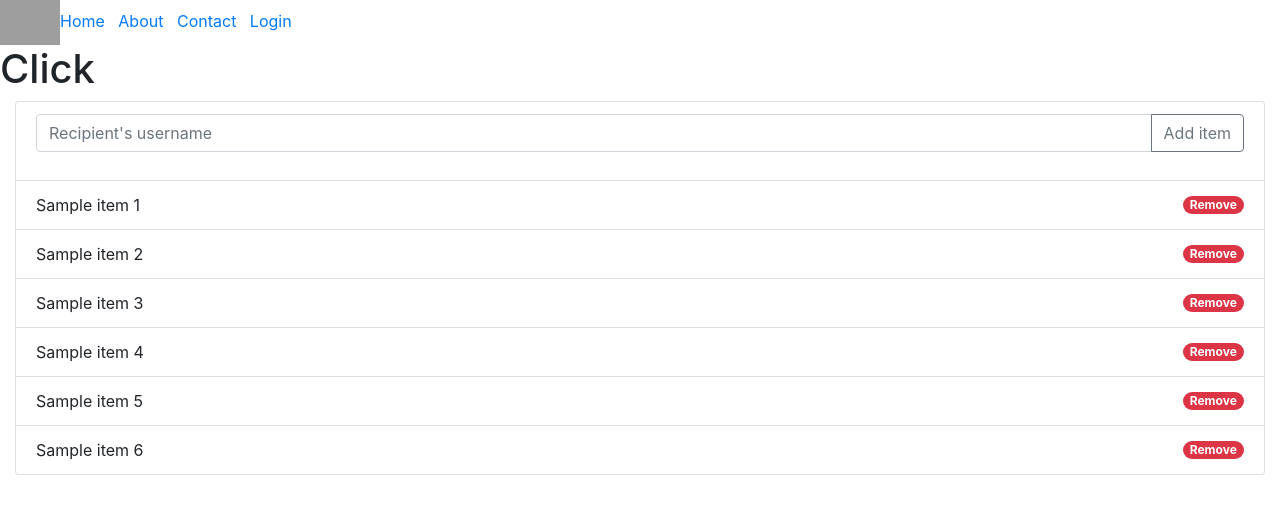
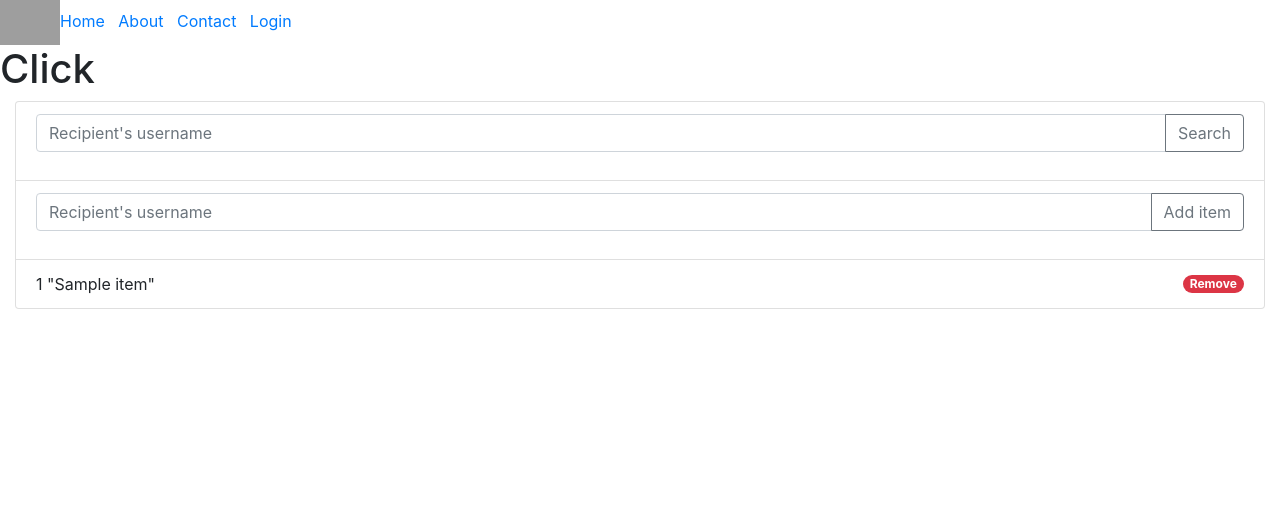
Before and after one commit to Manoj-kushwah/angular_class_2019_11_06, an Angular app: page / in a window 1280 px wide. Shown: the top 514 px of the page. Built offline with nearby package versions, Linux system fonts and the light colour scheme; grey boxes are pictures that could not be loaded.

Commit message:
List filter implemented.

```diff
--- a/src/app/app.module.ts
+++ b/src/app/app.module.ts
@@ -4,7 +4,6 @@ import { NgModule } from '@angular/core';
 import { AppComponent } from './app.component';
 import { AppRoutingModule } from './app-routing.module';
 import { NavbarModule } from './shared/navbar/navbar.module';
-import { LogoDirective } from './shared/logo.directive';
 
 @NgModule({
   declarations: [
--- a/src/app/home/home.component.html
+++ b/src/app/home/home.component.html
@@ -5,15 +5,26 @@
   <ul class="list-group">
     <li class="list-group-item">
       <div class="input-group mb-3">
-        <input type="text" class="form-control" #inputNewItem placeholder="Recipient's username" aria-label="Recipient's username"
-          aria-describedby="button-addon2" (keyup.enter)="addInToSampleList(inputNewItem.value)" />
+        <input type="text" class="form-control" [(ngModel)]="searchQuery" placeholder="Recipient's username" aria-label="Recipient's username"
+          aria-describedby="button-addon2" />
         <div class="input-group-append">
-          <button class="btn btn-outline-secondary" type="button" id="button-addon2" (click)="addInToSampleList(inputNewItem.value)">Add item</button>
+          <button class="btn btn-outline-secondary" type="button" id="button-addon2" (click)="addInToSampleList(inputNewItem.value)">Search</button>
         </div>
       </div>
     </li>
-    <li class="list-group-item d-flex justify-content-between align-items-center" *ngFor="let item of sampleList; let i=index;" [ngClass]="{hide: (item=='')}">
-      {{item}} {{i+1}} <span class="badge badge-danger badge-pill" (click)="removeFromSampleList(i)">Remove</span>
+    <li class="list-group-item">
+      <div class="input-group mb-3">
+        <input type="text" class="form-control" #inputNewItem placeholder="Recipient's username"
+          aria-label="Recipient's username" aria-describedby="button-addon2"
+          (keyup.enter)="addInToSampleList(inputNewItem.value)" />
+        <div class="input-group-append">
+          <button class="btn btn-outline-secondary" type="button" id="button-addon2"
+            (click)="addInToSampleList(inputNewItem.value)">Add item</button>
+        </div>
+      </div>
+    </li>
+    <li class="list-group-item d-flex justify-content-between align-items-center" *ngFor="let item of sampleList| listFilter: searchQuery; let i=index;" [ngClass]="{hide: (item=='')}">
+    {{i+1}}  {{item | json}} <span class="badge badge-danger badge-pill" (click)="removeFromSampleList(i)">Remove</span>
     </li>
   </ul>
 </div>
--- a/src/app/home/home.component.ts
+++ b/src/app/home/home.component.ts
@@ -8,7 +8,8 @@ import { NavbarComponent } from '../shared/navbar/navbar.component';
 })
 export class HomeComponent implements OnInit {
   title = 'angulartest';
-  sampleList: string[] = ['Sample item', 'Sample item', 'Sample item', 'Sample item', 'Sample item', 'Sample item'];
+  public sampleList: string[] = ['Sample item'];
+  public searchQuery: string;
   @ViewChild('appNav') public appNav: NavbarComponent; //ElementRef;
   constructor() { }
 
--- a/src/app/home/home.module.ts
+++ b/src/app/home/home.module.ts
@@ -1,13 +1,16 @@
 import { NgModule } from '@angular/core';
+import { FormsModule } from '@angular/forms';
 import { CommonModule } from '@angular/common';
 import { HomeComponent } from './home.component';
 import { HomeRoutingModule } from './home-routing.module';
 import { NavbarModule } from '../shared/navbar/navbar.module';
+import { ListFilterPipe } from '../shared/list-filter.pipe';
 
 @NgModule({
-  declarations: [HomeComponent],
+  declarations: [HomeComponent, ListFilterPipe],
   imports: [
     CommonModule,
+    FormsModule,
     HomeRoutingModule,
     NavbarModule
   ]
--- /dev/null
+++ b/src/app/shared/list-filter.pipe.ts
@@ -0,0 +1,19 @@
+import { Pipe, PipeTransform } from '@angular/core';
+
+@Pipe({
+  name: 'listFilter'
+})
+export class ListFilterPipe implements PipeTransform {
+
+  transform(value: any[], args?: any): any {
+    console.log(value, args);
+    value = value.filter((item, index, list): boolean => {
+      if (String(item).match(args)) {
+        return true;
+      }
+      return false;
+    });
+    return value;
+  }
+
+}
```
